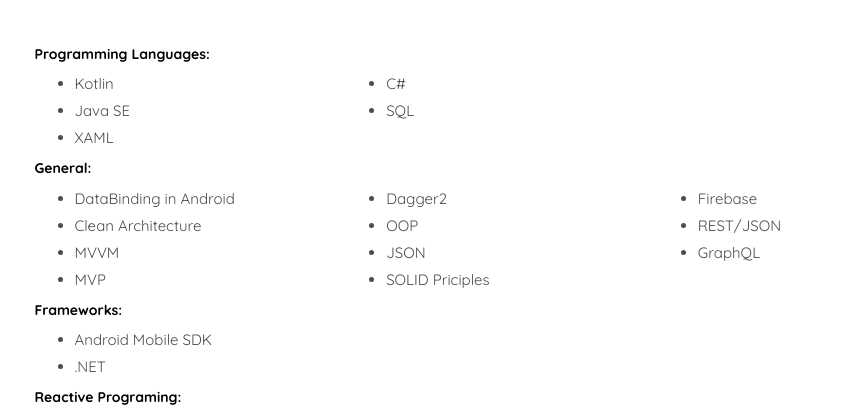
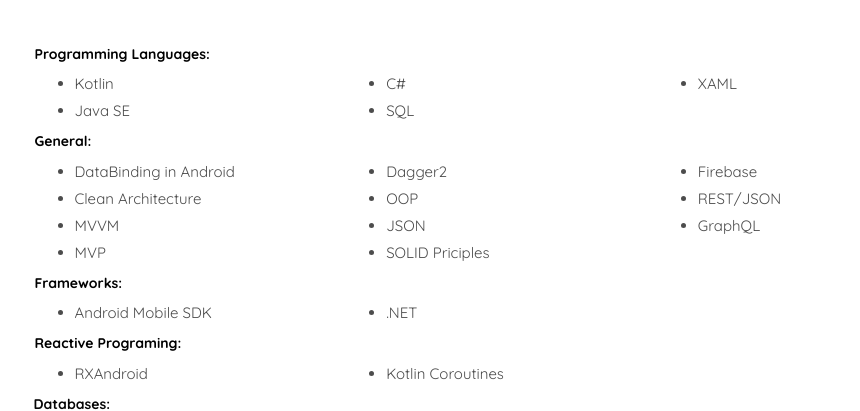
Before and after one commit to NumanArif/numanarif.github.io, a plain HTML site: page index.html in a window 1280 px wide. Shown: the part 1906-2317 px from the top of the page, without its empty margins (303-1163 px from the left). Drawn offline with nearby package versions, Linux system fonts and the light colour scheme; files whose address does not match are found by name; a web font is replaced by a local one.

Commit message:
updated skill section

```diff
--- a/index.html
+++ b/index.html
@@ -248,13 +248,17 @@
 							<ul>
 								<li>Kotlin</li>
                                 <li>Java SE</li>
-								<li>XAML</li>
 							</ul>
 						</div>
 						<div class="col-md-4 animate-box" data-animate-effect="fadeInLeft">
 							<ul>
 								<li>C#</li>
 								<li>SQL</li>
+							</ul>
+						</div>
+						<div class="col-md-4 animate-box" data-animate-effect="fadeInLeft">
+							<ul>
+								<li>XAML</li>
 							</ul>
 						</div>
 					</div>
@@ -296,6 +300,10 @@
 						<div class="col-md-4 animate-box" data-animate-effect="fadeInLeft">
 							<ul>
 								<li>Android Mobile SDK</li>
+							</ul>
+						</div>
+						<div class="col-md-4 animate-box" data-animate-effect="fadeInLeft">
+							<ul>
 								<li>.NET</li>
 							</ul>
 						</div>
@@ -308,8 +316,12 @@
 						<div class="col-md-4 animate-box" data-animate-effect="fadeInLeft">
 							<ul>
 								<li>RXAndroid</li>
+                            </ul>
+						</div>
+						<div class="col-md-4 animate-box" data-animate-effect="fadeInLeft">
+							<ul>
 								<li>Kotlin Coroutines</li>
-							</ul>
+                            </ul>
 						</div>
 					</div>
 
```
